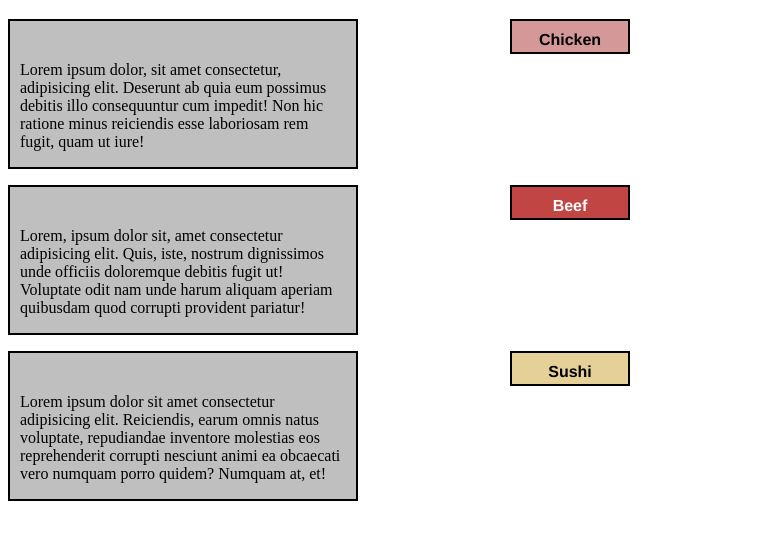
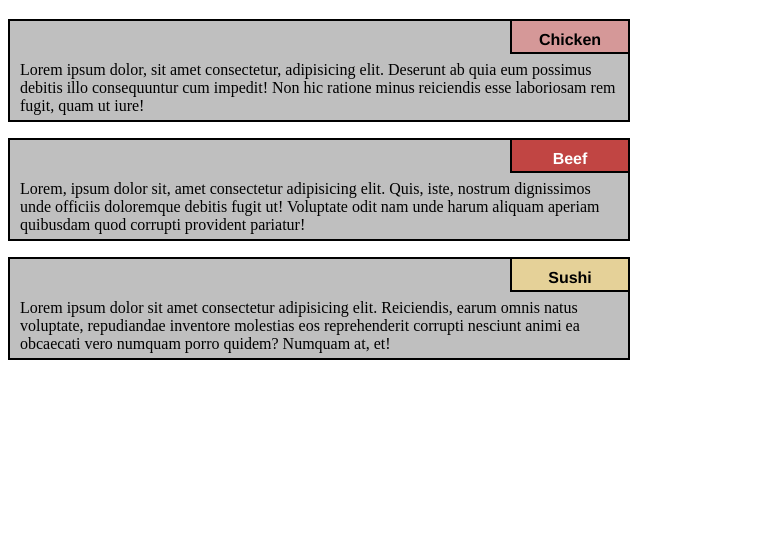
Before and after one commit to vanecast77/coursera-home-work, a plain HTML site: page index.html in a window 1280 px wide. Shown: the part 61-600 px from the top of the page, without its empty margins (0-767 px from the left). Drawn offline with Linux system fonts and the light colour scheme.

Commit message:
Delete width and height

```diff
--- a/index.html
+++ b/index.html
@@ -18,8 +18,6 @@ h1 {
 p {
 	background-color: #bfbfbf;
 	border: 2px solid black;
-	width: 350px;
-	height: 150px;
 	margin-right: 10px;
 	padding: 40px 10px 5px 10px;
 	overflow: hidden;
```
